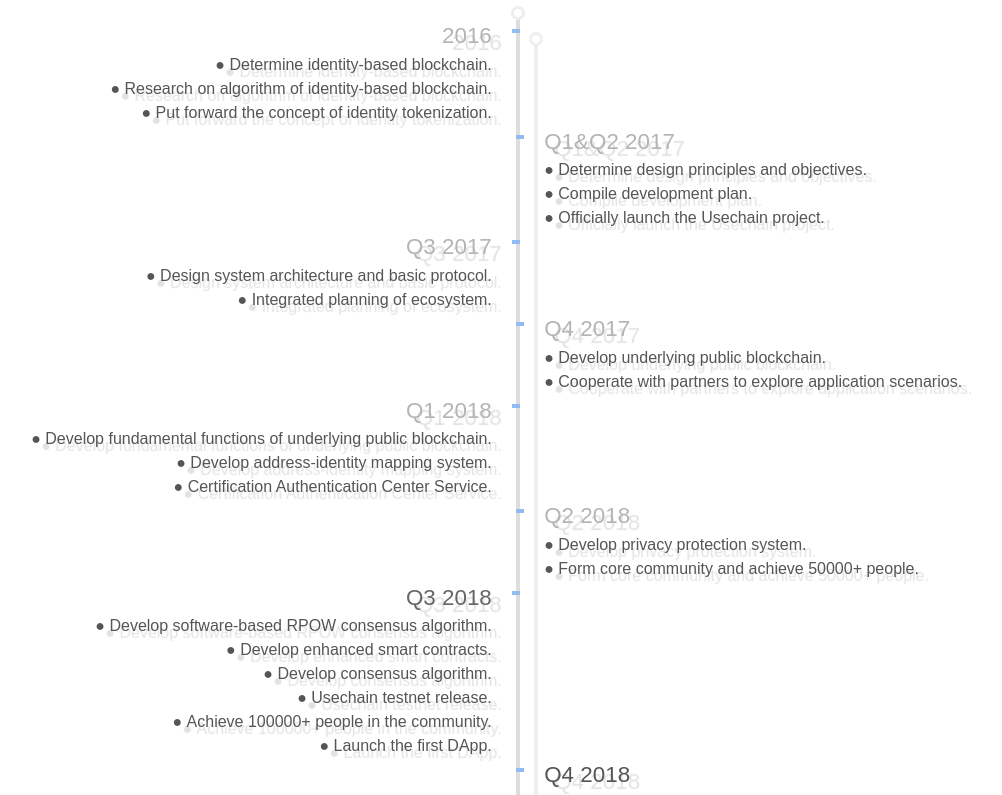
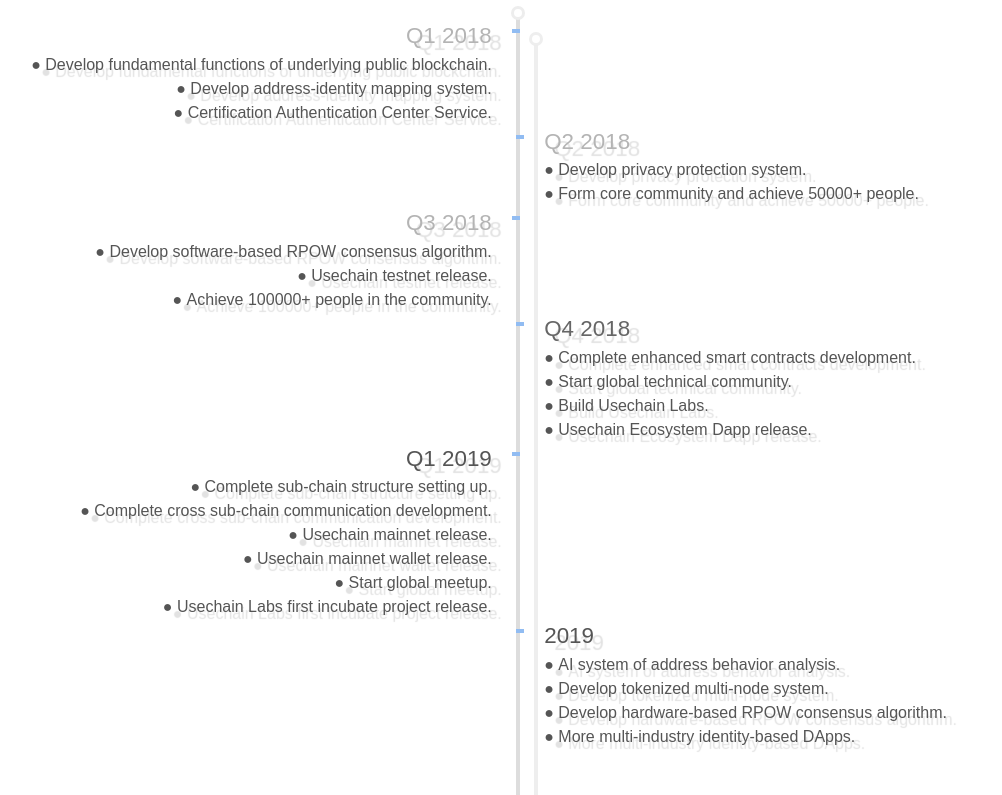
Before and after one commit to usechain/webfront, a Vue app: page / in a window 1280 px wide. Shown: the part 3700-4495 px from the top of the page, without its empty margins (122-1124 px from the left). Built offline with nearby package versions, Linux system fonts and the light colour scheme.

Commit message:
更改路线图

```diff
--- a/src/assets/js/lang.js
+++ b/src/assets/js/lang.js
@@ -65,62 +65,44 @@
         token4:'技术社区激励',
         token5:'核心团队',
         map1:{
-          time:'2016年',
-          event:'●&nbsp;确定区块链需要以身份为基础<br/>\
-          ●&nbsp;研究基于身份的区块链算法<br/>\
-          ●&nbsp;提出个性化身份通证概念'
-        },
-        map2:{
-          time:'2017年第一、二季度',
-          event:'●&nbsp;确定Usechain设计原则及目标<br/>\
-          ●&nbsp;确立Usechain开发规划<br/>\
-          ●&nbsp;Usechain项目正式启动'
-        },
-        map3:{
-          time:'2017年第三季度',
-          event:'●&nbsp;系统架构和基础协议设计<br/>\
-          ●&nbsp;生态整体规划'
-        },
-        map4:{
-          time:'2017年第四季度',
-          event:'●&nbsp;底层公有链开发<br/>\
-          ●&nbsp;与合作伙伴共同探索区块链应用场景'
-        },
-        map5:{
           time:'2018年第一季度',
           event:'●&nbsp;底层公有链基本功能开发<br/>\
           ●&nbsp;身份映射系统开发<br/>\
           ●&nbsp;CA认证中心服务'
         },
-        map6:{
+        map2:{
           time:'2018年第二季度',
           event:'●&nbsp;用户隐私保护功能开发<br/>\
           ●&nbsp;核心社群组建，社区突破5万人'
         },
-        map7:{
+        map3:{
           time:'2018年第三季度',
           event:'●&nbsp;基于软件的RPOW共识算法开发<br/>\
-          ●&nbsp;增强智能合约开发<br/>\
-          ●&nbsp;共识算法开发<br/>\
           ●&nbsp;公有链测试版上线<br/>\
-          ●&nbsp;核心社区突破10万人<br/>\
-          ●&nbsp;首个行业DApp上线'
+          ●&nbsp;核心社区突破10万人'
         },
-        map8:{
+        map4:{
           time:'2018年第四季度',
-          event:'●&nbsp;子链结构搭建<br/>\
+          event:'●&nbsp;完成增强智能合约开发<br/>\
+          ●&nbsp;全球技术社区建设启动<br/>\
+          ●&nbsp;Usechain实验室成立<br/>\
+          ●&nbsp;Usechain生态Dapp正式上线'
+        },
+        map5:{
+          time:'2019年第一季度',
+          event:'●&nbsp;完成子链结构搭建<br/>\
           ●&nbsp;跨子链通信开发<br/>\
-          ●&nbsp;Usechain生态基金建立，助推行业应用孵化<br/>\
-          ●&nbsp;多行业垂直社区建立<br/>\
-          ●&nbsp;公有链主网上线'
+          ●&nbsp;公有链主网上线<br/>\
+          ●&nbsp;Usechain钱包上线<br/>\
+          ●&nbsp;全球见面会启动<br/>\
+          ●&nbsp;Usechain实验室孵化首个项目正式发布'
         },
-        map9:{
-          time:'2019年',
+        map6:{
+          time:'未来',
           event:'●&nbsp;智能地址行为分析<br/>\
           ●&nbsp;通证化多节点体系搭建<br/>\
           ●&nbsp;基于硬件的RPOW共识算法开发<br/>\
-          ●&nbsp;大量行业应用接入<br/>\
-          ●&nbsp;去中心化交易所上线'
+          ●&nbsp;大量行业应用接入'
         },
         teamTitle:'核心团队',
         caohuining:{
@@ -468,62 +450,44 @@
         token4:'Technical Community Rewards',
         token5:'Core Team',
         map1:{
-          time:'2016',
-          event:"●&nbsp;Determine identity-based blockchain.<br/>\
-          ●&nbsp;Research on algorithm of identity-based blockchain.<br/>\
-          ●&nbsp;Put forward the concept of identity tokenization."
-        },
-        map2:{
-          time:'Q1&Q2 2017',
-          event:'●&nbsp;Determine design principles and objectives.<br/>\
-          ●&nbsp;Compile development plan.<br/>\
-          ●&nbsp;Officially launch the Usechain project.'
-        },
-        map3:{
-          time:'Q3 2017',
-          event:'●&nbsp;Design system architecture and basic protocol.<br/>\
-          ●&nbsp;Integrated planning of ecosystem.<br/>'
-        },
-        map4:{
-          time:'Q4 2017',
-          event:'●&nbsp;Develop underlying public blockchain.<br/>\
-          ●&nbsp;Cooperate with partners to explore application scenarios.'
-        },
-        map5:{
           time:'Q1 2018',
           event:'●&nbsp;Develop fundamental functions of underlying public blockchain.<br/>\
           ●&nbsp;Develop address-identity mapping system.<br/>\
           ●&nbsp;Certification Authentication Center Service.'
         },
-        map6:{
+        map2:{
           time:'Q2 2018',
           event:'●&nbsp;Develop privacy protection system.<br/>\
           ●&nbsp;Form core community and achieve 50000+ people.'
         },
-        map7:{
+        map3:{
           time:'Q3 2018',
           event:'●&nbsp;Develop software-based RPOW consensus algorithm.<br/>\
-          ●&nbsp;Develop enhanced smart contracts.<br/>\
-          ●&nbsp;Develop consensus algorithm.<br/>\
           ●&nbsp;Usechain testnet release.<br/>\
-          ●&nbsp;Achieve 100000+ people in the community.<br/>\
-          ●&nbsp;Launch the first DApp.'
+          ●&nbsp;Achieve 100000+ people in the community.'
         },
-        map8:{
+        map4:{
           time:'Q4 2018',
-          event:'●&nbsp;Set up sub-chain structure.<br/>\
-          ●&nbsp;Develop cross sub-chain communication.<br/>\
-          ●&nbsp;Build Usechain eco-fund to accelerate ecosystem development.<br/>\
-          ●&nbsp;Develop multi-industry vertical community.<br/>\
-          ●&nbsp;Usechain mainnet release.'
+          event:'●&nbsp;Complete enhanced smart contracts development.<br/>\
+          ●&nbsp;Start global technical community.<br/>\
+          ●&nbsp;Build Usechain Labs.<br/>\
+          ●&nbsp;Usechain Ecosystem Dapp release.'
         },
-        map9:{
+        map5:{
+          time:'Q1 2019',
+          event:'●&nbsp;Complete sub-chain structure setting up.<br/>\
+          ●&nbsp;Complete cross sub-chain communication development.<br/>\
+          ●&nbsp;Usechain mainnet release.<br/>\
+          ●&nbsp;Usechain mainnet wallet release.<br/>\
+          ●&nbsp;Start global meetup.<br/>\
+          ●&nbsp;Usechain Labs first incubate project release.'
+        },
+        map6:{
           time:'2019',
           event:'●&nbsp;AI system of address behavior analysis.<br/>\
           ●&nbsp;Develop tokenized multi-node system.<br/>\
           ●&nbsp;Develop hardware-based RPOW consensus algorithm.<br/>\
-          ●&nbsp;More multi-industry identity-based DApps.<br/>\
-          ●&nbsp;Launch decentralized exchange.'
+          ●&nbsp;More multi-industry identity-based DApps.'
         },
         teamTitle:'Core Team',
         caohuining:{
--- a/src/components/Home.vue
+++ b/src/components/Home.vue
@@ -169,7 +169,7 @@
       <div class="pt-5 section_map">
         <div class="wrapper position-relative">
           <ul class="position-relative">
-            <li class="row" v-for="(item,index) in 9" :key="index"
+            <li class="row" v-for="(item,index) in 6" :key="index"
                 :class="[{'active':mapItemActive===index},{'past':mapItemActive>index}]">
               <div class="col" v-if="index%2!==0 && device==='pc'"></div>
               <div class="col has_block wow position-relative" :data-wow-delay="'.'+index+'s'"
@@ -327,7 +327,7 @@
       partnerList:[
         'xiongan','keyin','fancheng','jrr','newdo','milestone','dcc','yingxin','dfg','jike','jikeziben','naba','junmu','capital'
       ],
-      mapItemActive: 6,
+      mapItemActive: 3,
       languageName: localStorage.local || "en",
       lanList: [{ tab: "中文", value: "ch" }, { tab: "English", value: "en" }],
       whitepaperList:[
```
